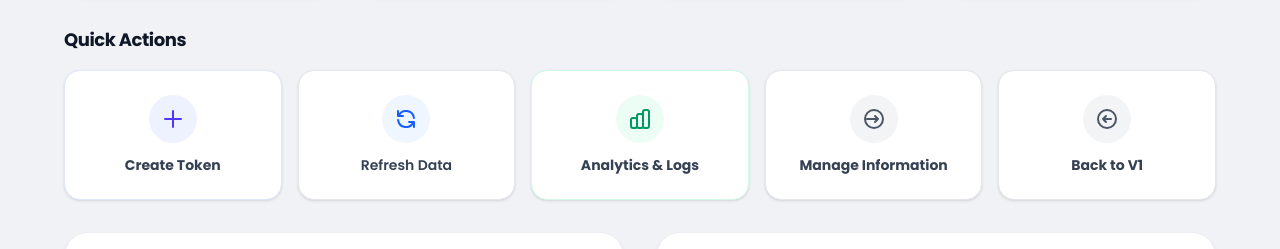
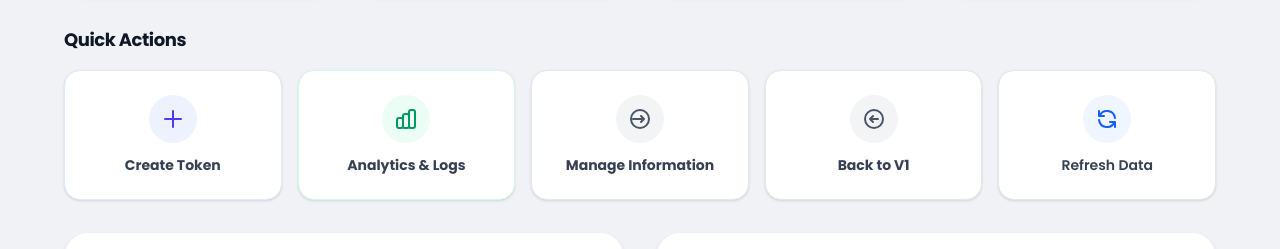
Before and after one commit to faizul14/token-management, a Next.js app: page /dashboardv2 in a window 1280 px wide. Shown: the part 304-553 px from the top of the page. Built offline with nearby package versions, Linux system fonts and the light colour scheme; no server answers; sample sign-in values are in the browser's storage.

Commit message:
refactor: layout for user experience

```diff
--- a/src/app/dashboardv2/page.jsx
+++ b/src/app/dashboardv2/page.jsx
@@ -323,12 +323,6 @@ export default function DashboardV2() {
                                 </div>
                                 <span className="text-sm font-bold text-gray-700 group-hover:text-indigo-700 transition-colors">Create Token</span>
                             </button>
-                            <button onClick={fetchTokens} className="flex flex-col items-center justify-center p-6 bg-white rounded-2xl border border-gray-200 shadow-sm hover:shadow-md transition-all group">
-                                <div className="w-12 h-12 bg-blue-50 text-blue-600 rounded-full flex items-center justify-center mb-3 group-hover:scale-105 transition-all">
-                                    <svg xmlns="http://www.w3.org/2000/svg" className="h-6 w-6" fill="none" viewBox="0 0 24 24" stroke="currentColor"><path strokeLinecap="round" strokeLinejoin="round" strokeWidth={2} d="M4 4v5h.582m15.356 2A8.001 8.001 0 004.582 9m0 0H9m11 11v-5h-.581m0 0a8.003 8.003 0 01-15.357-2m15.357 2H15" /></svg>
-                                </div>
-                                <span className="text-sm font-semibold text-gray-700 group-hover:text-blue-700 transition-colors">Refresh Data</span>
-                            </button>
                             {/* Tombol Navigasi ke Transactions & Logs (Baru) */}
                             <button onClick={() => router.push('/transactions')} className="flex flex-col items-center justify-center p-6 bg-white rounded-2xl border border-emerald-100 shadow-sm hover:shadow-md hover:border-emerald-300 transition-all group">
                                 <div className="w-12 h-12 bg-emerald-50 text-emerald-600 rounded-full flex items-center justify-center mb-3 group-hover:bg-emerald-100 group-hover:scale-105 transition-all">
@@ -351,6 +345,12 @@ export default function DashboardV2() {
                                     <svg xmlns="http://www.w3.org/2000/svg" className="h-6 w-6" fill="none" viewBox="0 0 24 24" stroke="currentColor"><path strokeLinecap="round" strokeLinejoin="round" strokeWidth={2} d="M11 15l-3-3m0 0l3-3m-3 3h8M3 12a9 9 0 1118 0 9 9 0 01-18 0z" /></svg>
                                 </div>
                                 <span className="text-sm font-bold text-gray-700">Back to V1</span>
+                            </button>
+                            <button onClick={fetchTokens} className="flex flex-col items-center justify-center p-6 bg-white rounded-2xl border border-gray-200 shadow-sm hover:shadow-md transition-all group col-span-2 sm:col-span-1">
+                                <div className="w-12 h-12 bg-blue-50 text-blue-600 rounded-full flex items-center justify-center mb-3 group-hover:scale-105 transition-all">
+                                    <svg xmlns="http://www.w3.org/2000/svg" className="h-6 w-6" fill="none" viewBox="0 0 24 24" stroke="currentColor"><path strokeLinecap="round" strokeLinejoin="round" strokeWidth={2} d="M4 4v5h.582m15.356 2A8.001 8.001 0 004.582 9m0 0H9m11 11v-5h-.581m0 0a8.003 8.003 0 01-15.357-2m15.357 2H15" /></svg>
+                                </div>
+                                <span className="text-sm font-semibold text-gray-700 group-hover:text-blue-700 transition-colors">Refresh Data</span>
                             </button>
                         </div>
                     </div>
```
